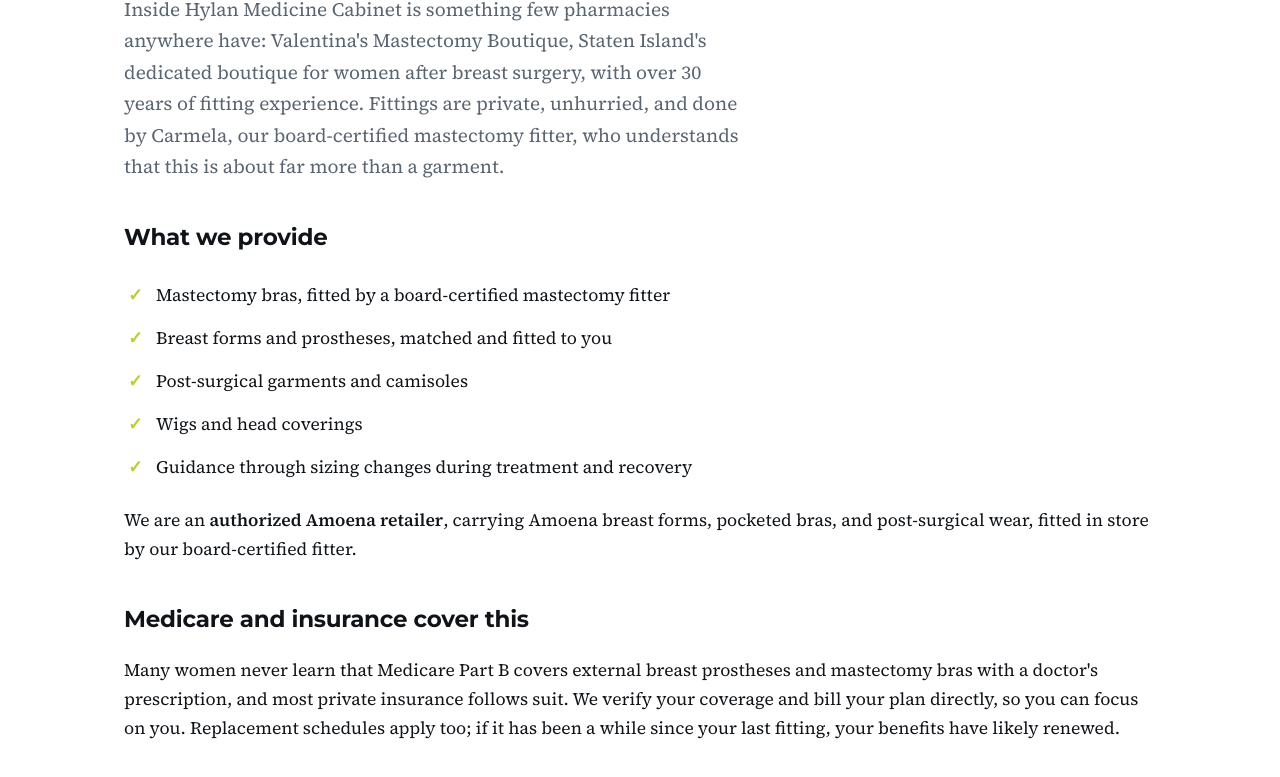
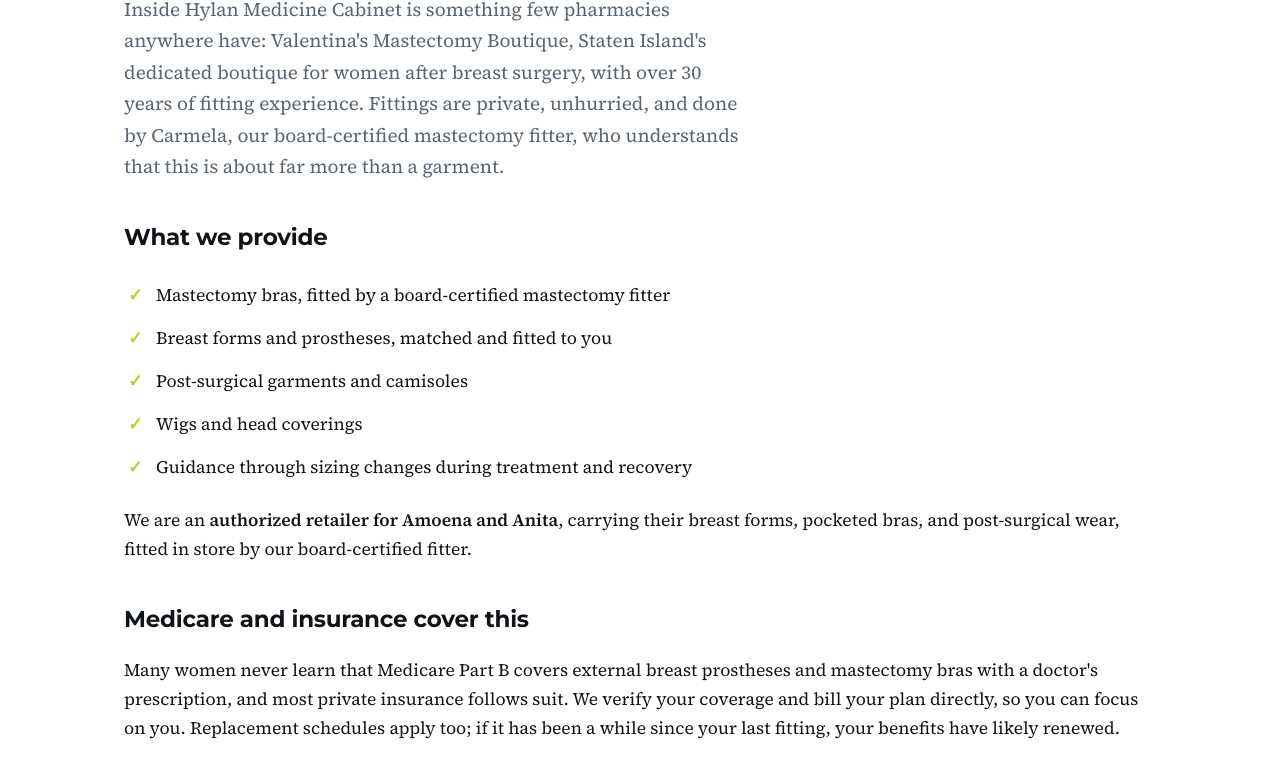
Before and after one commit to empirerxdist-cell/empirerxdist-cell.github.io, a plain HTML site: page mastectomy-boutique/index.html in a window 1280 px wide. Shown: the part 291-1068 px from the top of the page. Drawn offline with Linux system fonts and the light colour scheme.

Commit message:
Mastectomy boutique: add Anita to authorized brands
Co-Authored-By: Claude Fable 5 <noreply@anthropic.com>

```diff
--- a/mastectomy-boutique/index.html
+++ b/mastectomy-boutique/index.html
@@ -126,8 +126,9 @@ more than a garment.</p>
 <li>Wigs and head coverings</li>
 <li>Guidance through sizing changes during treatment and recovery</li>
 </ul>
-<p>We are an <strong>authorized Amoena retailer</strong>, carrying Amoena breast forms,
-pocketed bras, and post-surgical wear, fitted in store by our board-certified fitter.</p>
+<p>We are an <strong>authorized retailer for Amoena and Anita</strong>, carrying their
+breast forms, pocketed bras, and post-surgical wear, fitted in store by our board-certified
+fitter.</p>
 
 <h2>Medicare and insurance cover this</h2>
 <p>Many women never learn that Medicare Part B covers external breast prostheses and
```
